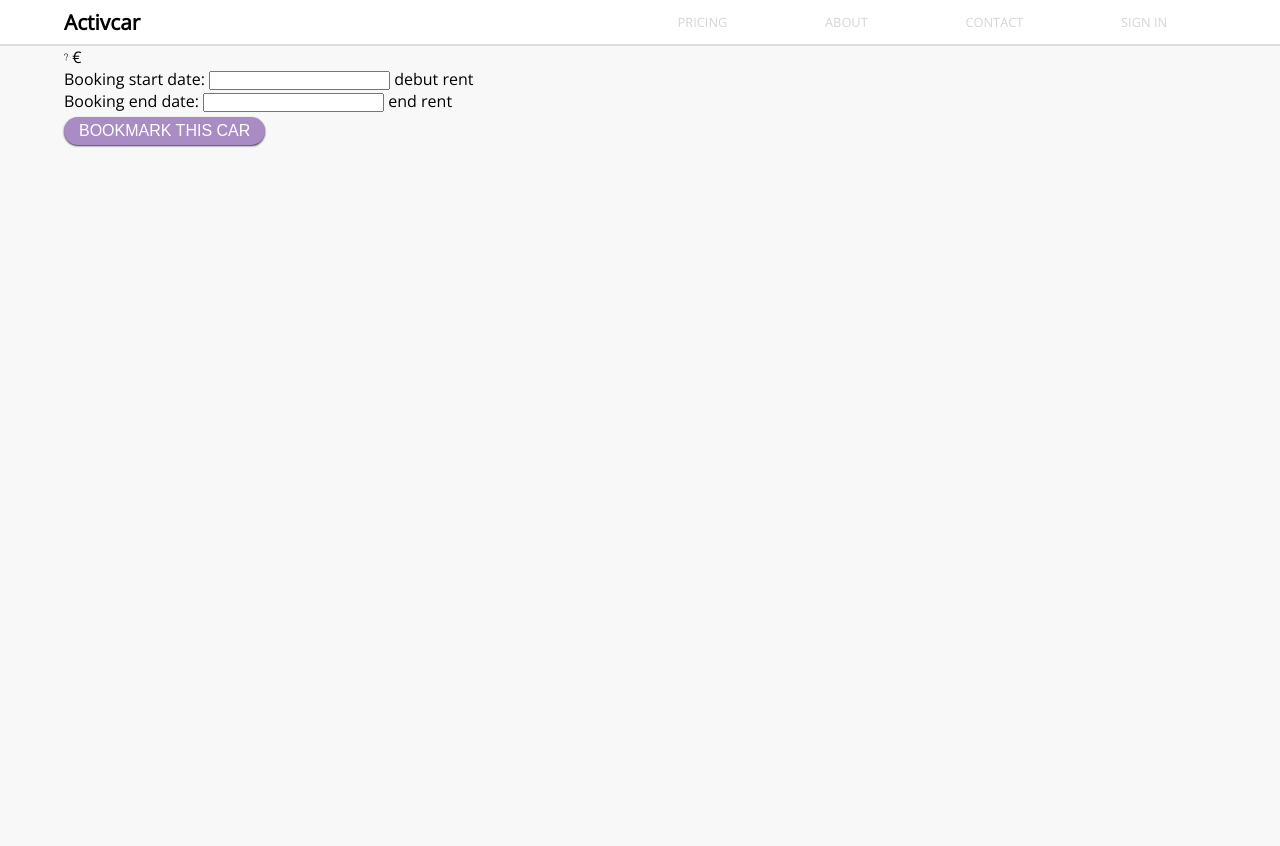
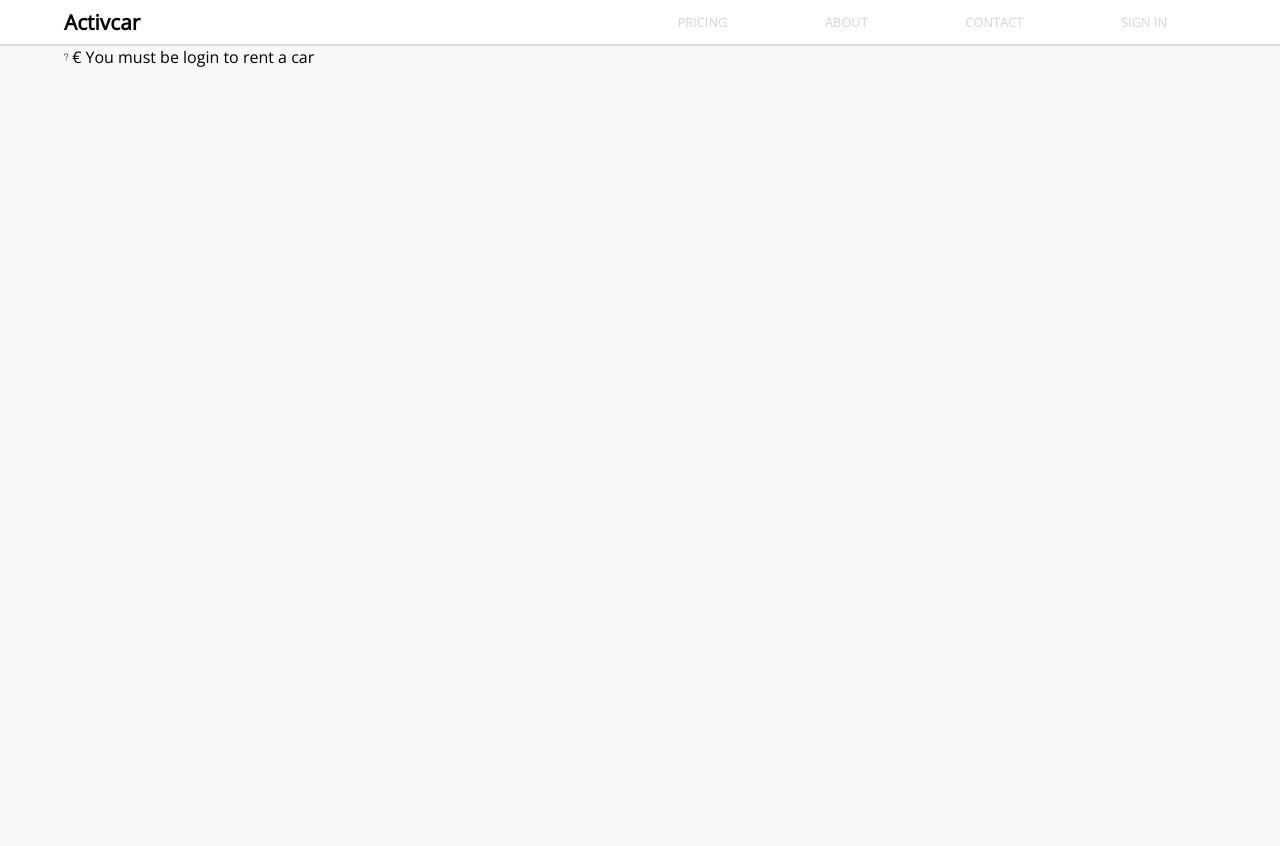
Before and after one commit to philippbruhin/dopejob, a Django app: template rental/templates/rental/detail.html in a window 1280 px wide. Run offline with Django 3.2, Linux system fonts and the light colour scheme; the template is opened without the code that fills it: values that come from a table or form of the project are taken from there, others are empty.

Commit message:
if login

```diff
--- a/rental/templates/rental/detail.html
+++ b/rental/templates/rental/detail.html
@@ -13,9 +13,13 @@
 {{ car.description }}
 {{ car.get_car_models_display }}
 {{ car.daily_rent }} €
-<form action="" method="POST">
-    {% csrf_token %}
-    {{ form.as_p }}
-    <input type="submit" class="button button-primary" value="{% trans 'Bookmark this car' %}" />
-</form>
+{% if request.user.is_authenticated %}
+    <form action="" method="POST">
+        {% csrf_token %}
+        {{ form.as_p }}
+        <input type="submit" class="button button-primary" value="{% trans 'Rent this car' %}" />
+    </form>
+{% else %}
+    {% trans 'You must be login to rent a car' %}
+{% endif %}
 {% endblock %}
```
